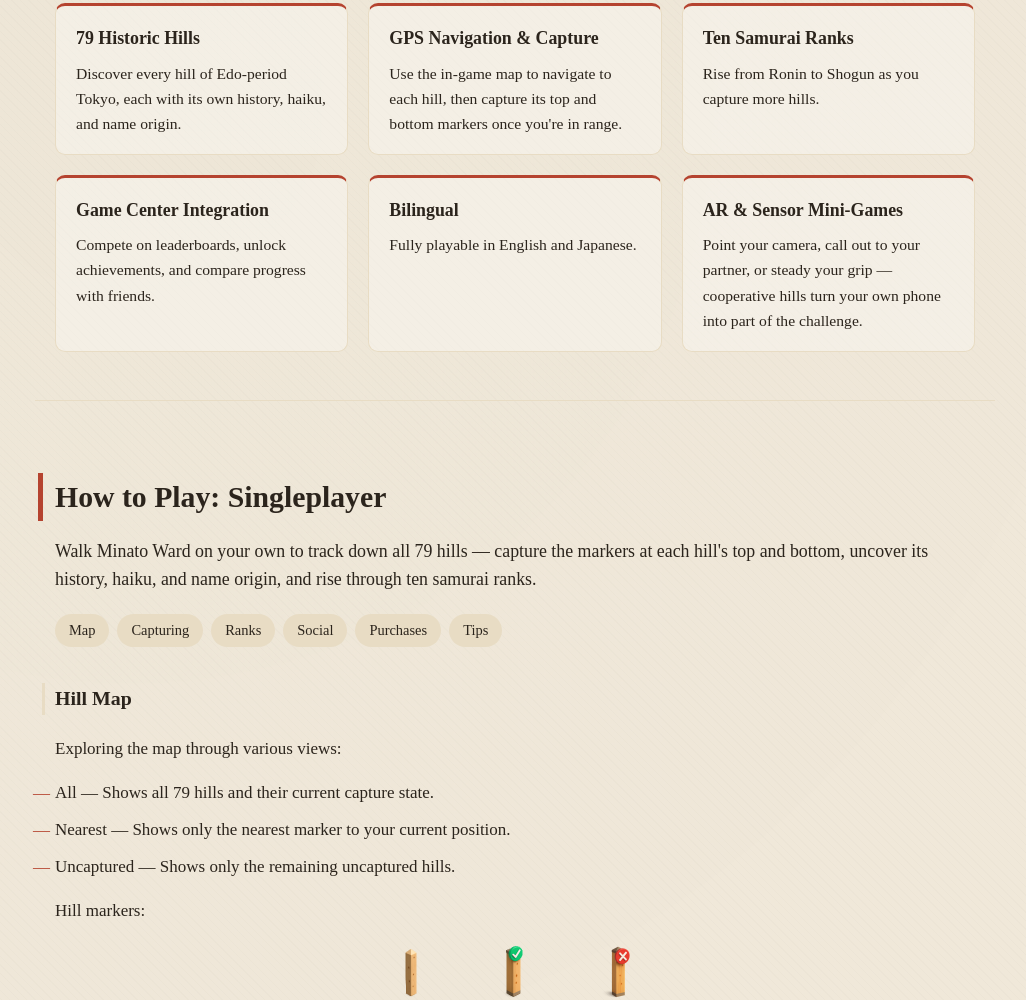
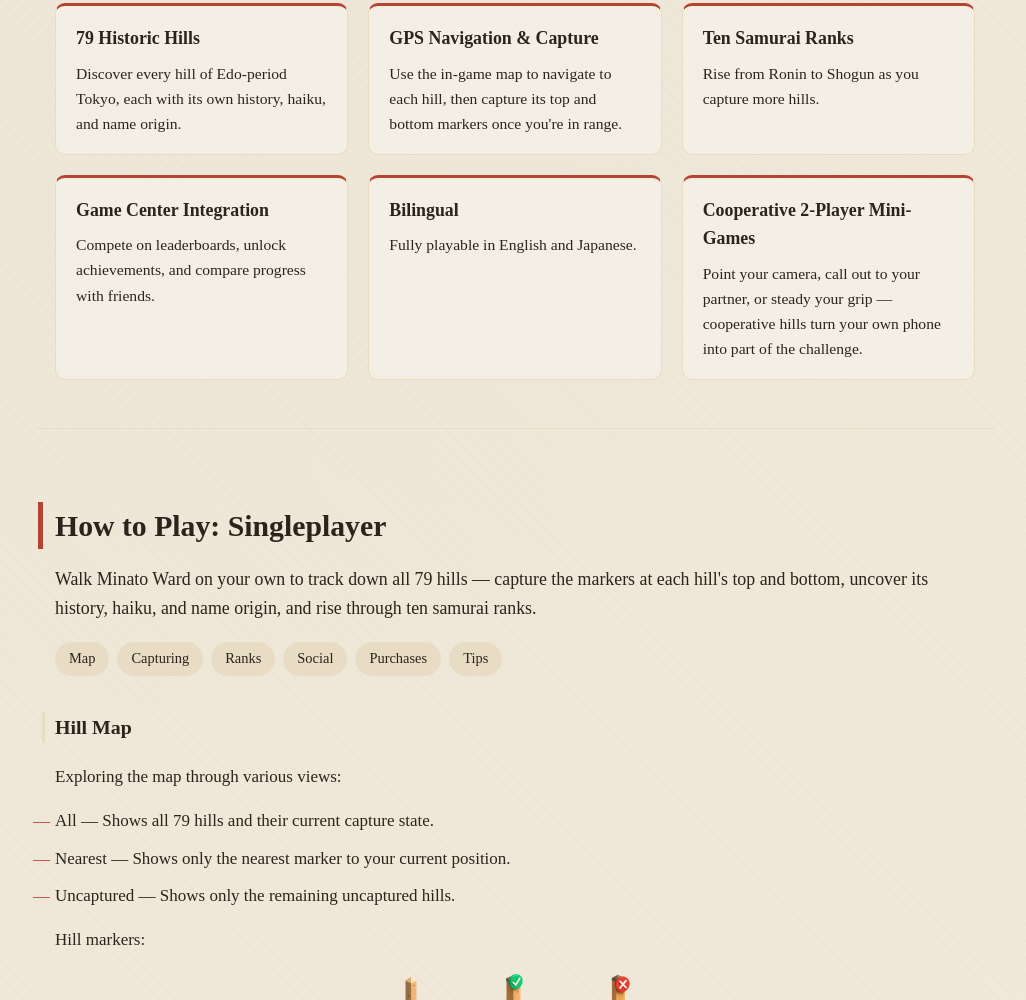
Before and after one commit to JGKarlin/hillsofedo, a plain HTML site: page index.html in a window 1280 px wide. Shown: the part 1604-2604 px from the top of the page, without its empty margins (125-1151 px from the left). Drawn offline with Linux system fonts and the light colour scheme; a web font is replaced by a local one.

Commit message:
Change mini-game feature title to cooperative games

```diff
--- a/index.html
+++ b/index.html
@@ -150,7 +150,7 @@
           <p><span data-lang="en">Fully playable in English and Japanese.</span><span data-lang="ja">日本語と英語、両方で完全にプレイ可能です。</span></p>
         </div>
         <div class="feature-card">
-          <h3><span data-lang="en">AR &amp; Sensor Mini-Games</span><span data-lang="ja">AR・センサーミニゲーム</span></h3>
+          <h3><span data-lang="en">Cooperative 2-Player Mini-Games</span><span data-lang="ja">2人用協ミニゲーム</span></h3>
           <p><span data-lang="en">Point your camera, call out to your partner, or steady your grip — cooperative hills turn your own phone into part of the challenge.</span><span data-lang="ja">カメラを構え、パートナーに声をかけ、手元を安定させる——協力プレイの坂では、スマートフォンそのものがチャレンジの一部になります。</span></p>
         </div>
       </div>
```
